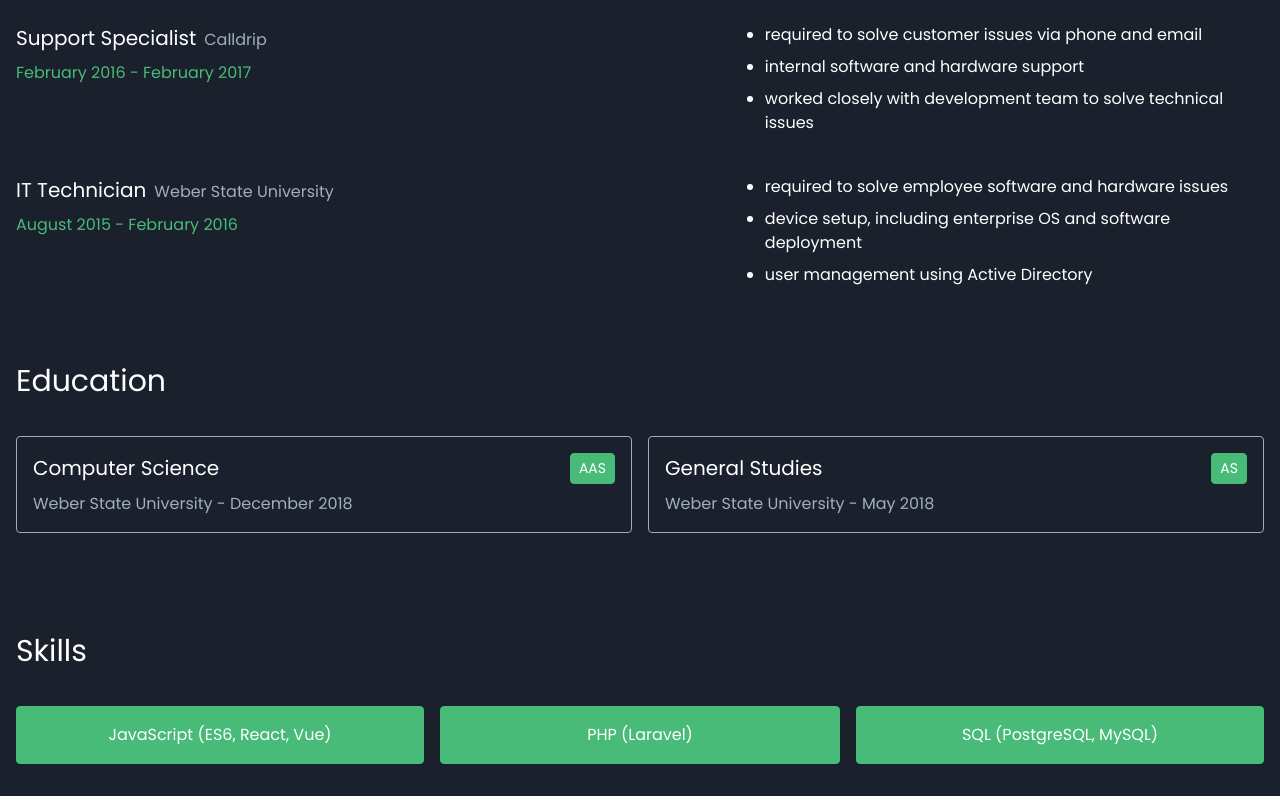
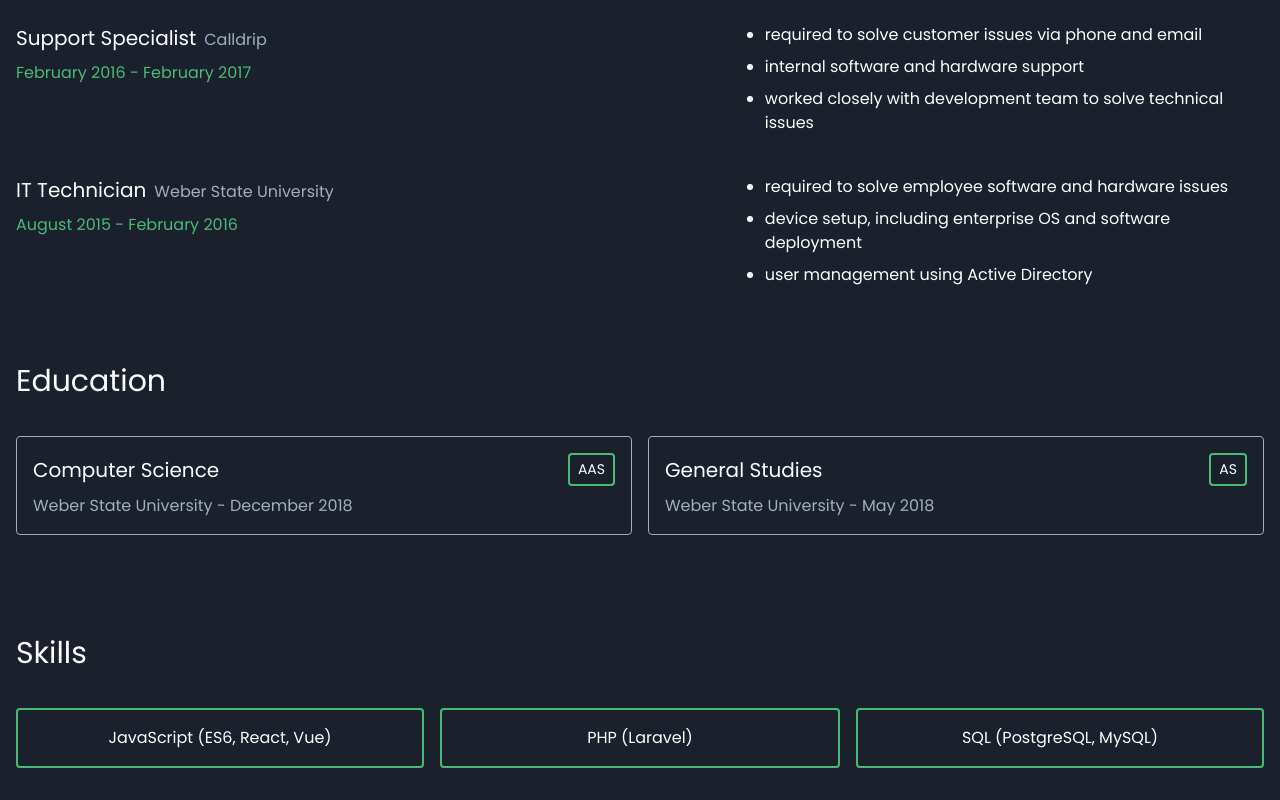
Before and after one commit to carstonhenderson/carstonhenderson, a Gatsby site: page / in a window 1280 px wide. Shown: the part 912-1712 px from the top of the page. Built offline with nearby package versions, Linux system fonts and the light colour scheme; Gatsby itself is replaced by a stand-in of ours.

Commit message:
Update styles

```diff
--- a/src/components/degree.jsx
+++ b/src/components/degree.jsx
@@ -2,9 +2,10 @@ import React from 'react'
 
 const Degree = ({ major, school, graduationDate, type }) => (
   <div className="border border-gray-500 rounded p-4 mb-8">
-    <div className="flex justify-between mb-2">
+    <div className="flex justify-between items-center mb-2">
       <h4 className="text-xl">{major}</h4>
-      <div className="border border-green-500 rounded px-2 py-1 bg-green-500 text-sm">
+
+      <div className="border-2 border-green-500 rounded px-2 py-1 text-sm">
         {type}
       </div>
     </div>
--- a/src/components/skill.jsx
+++ b/src/components/skill.jsx
@@ -1,7 +1,7 @@
 import React from 'react'
 
 const Skill = ({ title }) => (
-  <div className="border border-green-500 rounded bg-green-500 text-center mb-4 px-8 py-4">
+  <div className="border-2 border-green-500 rounded text-center mb-4 px-8 py-4">
     {title}
   </div>
 )
```
